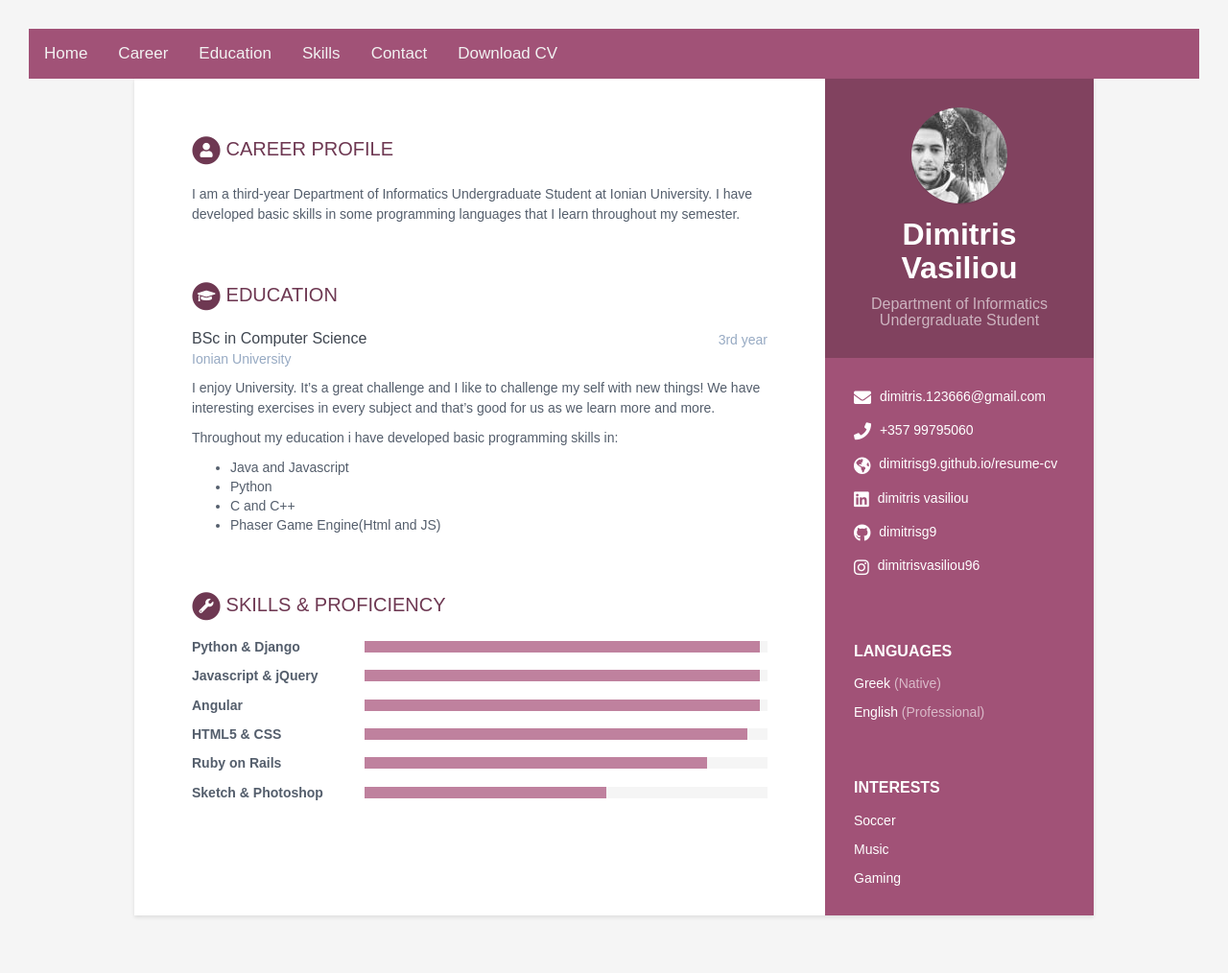
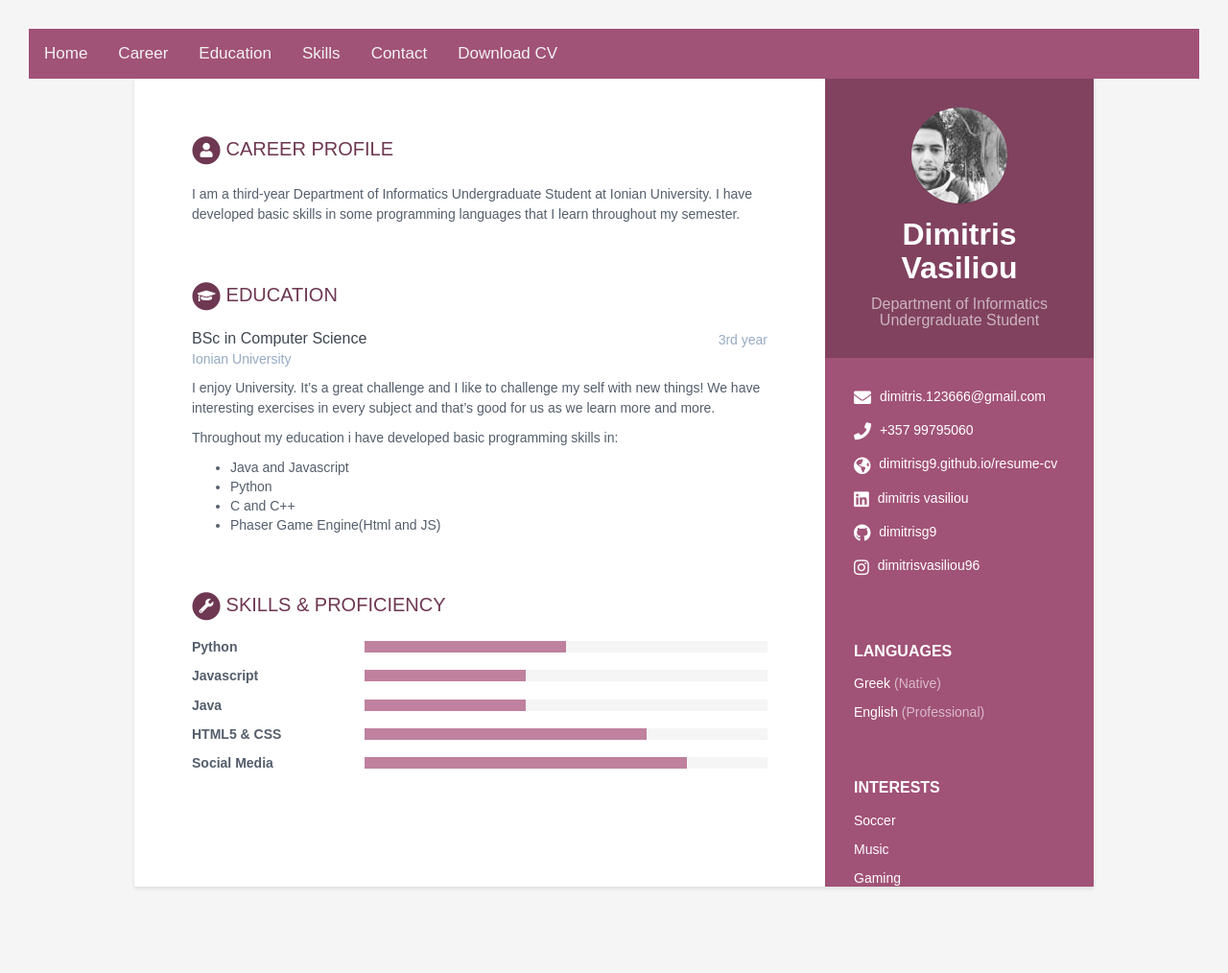
Before and after one commit to dimitrisg9/resume-cv, a Jekyll site: the page built from index.html, in a window 1280 px wide. Shown: the whole page at 96% size. Built offline with Jekyll 4.4.1, drawn with Linux system fonts in a browser that asks for light colours; after the commit the page ends 984 px from its top, so only the background shows below that.

Commit message:
Update data.yml

```diff
--- a/_data/data.yml
+++ b/_data/data.yml
@@ -182,22 +182,20 @@ skills:
     title: Skills &amp; Proficiency
 
     toolset:
-      - name: Python & Django
-        level: 98%
+      - name: Python
+        level: 50%
 
-      - name: Javascript & jQuery
-        level: 98%
+      - name: Javascript
+        level: 40%
 
-      - name: Angular
-        level: 98%
+      - name: Java
+        level: 40%
 
       - name: HTML5 & CSS
-        level: 95%
+        level: 70%
 
-      - name: Ruby on Rails
-        level: 85%
+      - name: Social Media
+        level: 80%
 
-      - name: Sketch & Photoshop
-        level: 60%
 
 ---
```
